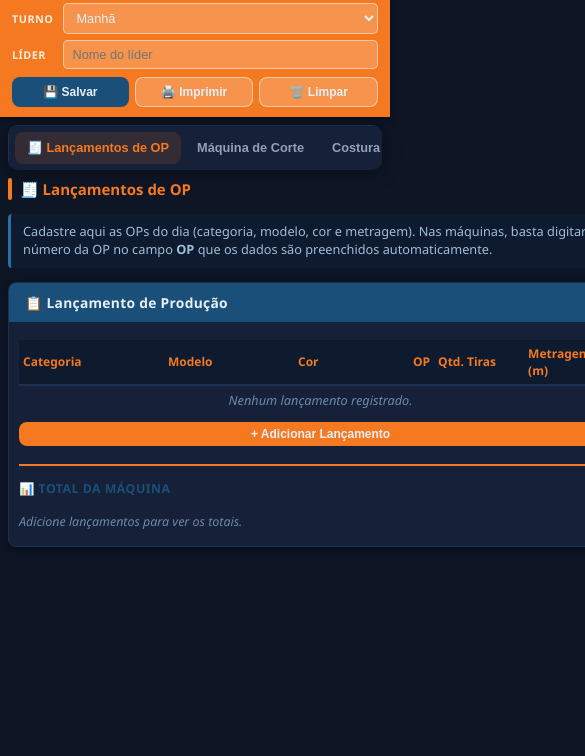
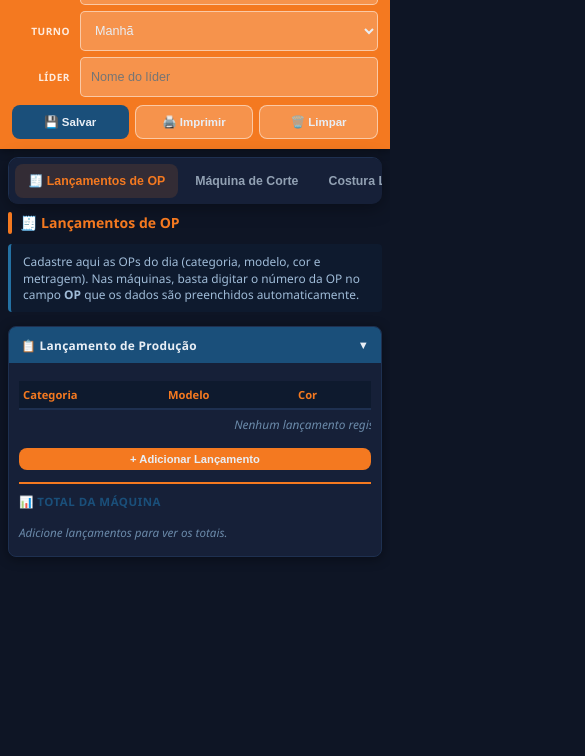
Before and after one commit to NivalcirNotebook/sistema-producao-casa-linda, a website: page index.html in a window 390 px wide. Shown: the part 88-844 px from the top of the page, 585 px wide, since content can reach past the window. Drawn offline with Linux system fonts and the light colour scheme.

Commit message:
Corrige layout mobile: tabelas com scroll, header empilhado, labels compactos

```diff
--- a/css/style.css
+++ b/css/style.css
@@ -30,6 +30,7 @@
   background: var(--gray-100);
   color: var(--gray-700);
   min-height: 100vh;
+  overflow-x: hidden;
 }
 
 /* ===== HEADER ===== */
@@ -663,7 +664,7 @@
 
 /* ===== RESPONSIVE — MOBILE (≤600px) ===== */
 @media (max-width: 600px) {
-  html { font-size: 15px; }
+  html { font-size: 14px; }
 
   /* Header empilhado */
   header {
@@ -671,23 +672,33 @@
     align-items: stretch;
     padding: 10px 12px;
     gap: 8px;
+    position: static;
   }
-  .header-logo { font-size: 0.9rem; }
-  .header-logo span { font-size: 1rem; }
+  .header-logo { font-size: 0.95rem; }
+  .header-logo span { font-size: 1.05rem; }
 
   .header-fields {
     display: grid;
-    grid-template-columns: auto 1fr;
+    grid-template-columns: 58px 1fr;
     gap: 6px 10px;
     align-items: center;
   }
-  .header-fields label { white-space: nowrap; font-size: 0.72rem; }
+  .header-fields label {
+    white-space: nowrap;
+    font-size: 0.72rem;
+    text-align: right;
+  }
   .header-fields input[type="date"],
   .header-fields input[type="text"],
-  .header-fields select { width: 100%; font-size: 0.85rem; padding: 6px 8px; }
+  .header-fields select {
+    width: 100%;
+    font-size: 0.9rem;
+    padding: 8px 10px;
+    min-height: 40px;
+  }
 
-  .header-actions { display: flex; gap: 6px; flex-wrap: wrap; }
-  .header-actions .btn { flex: 1; justify-content: center; font-size: 0.8rem; padding: 7px 10px; }
+  .header-actions { display: flex; gap: 6px; }
+  .header-actions .btn { flex: 1; justify-content: center; font-size: 0.82rem; padding: 9px 6px; }
 
   /* Layout e abas */
   .layout { flex-direction: column; padding: 8px; gap: 8px; }
@@ -711,51 +722,61 @@
   }
   .tab-btn {
     white-space: nowrap;
-    padding: 8px 12px;
-    font-size: 0.85rem;
+    padding: 9px 13px;
+    font-size: 0.88rem;
     border-radius: 8px;
   }
 
   /* Conteúdo principal */
-  main { padding: 0; }
-  .machine-title { font-size: 1rem; }
-  .section-body { padding: 10px 10px; }
+  main { padding: 0; width: 100%; max-width: 100%; }
+  .machine-title { font-size: 1rem; margin-bottom: 10px; }
+  .section-card { border-radius: 8px; overflow: hidden; }
+  .section-body { padding: 10px; overflow-x: hidden; }
+  .section-header { font-size: 0.85rem; padding: 10px 12px; }
 
-  /* Tabelas — scroll horizontal + células compactas */
-  .stoppage-table { font-size: 0.75rem; }
+  /* Tabelas — scroll horizontal obrigatório */
+  .prod-table-wrap { overflow-x: auto; -webkit-overflow-scrolling: touch; }
+  .stoppage-table { font-size: 0.75rem; min-width: 480px; }
   .stoppage-table th,
-  .stoppage-table td { padding: 5px 4px; }
-
+  .stoppage-table td { padding: 6px 4px; }
   .stoppage-table input,
   .stoppage-table select {
-    padding: 6px 5px;
+    padding: 6px 4px;
     font-size: 0.78rem;
-    min-height: 36px;
+    min-height: 38px;
   }
 
-  /* Botões de adicionar linha — empilhados */
-  .add-row-bar { display: flex; flex-wrap: wrap; gap: 6px; margin-top: 8px; }
-  .add-row-bar .btn { flex: 1 1 auto; justify-content: center; min-width: 140px; }
+  /* Botões de adicionar linha */
+  .add-row-bar { display: flex; flex-wrap: wrap; gap: 6px; margin-top: 10px; }
+  .add-row-bar .btn { flex: 1 1 auto; justify-content: center; text-align: center; }
   .btn-add--manual { margin-left: 0; }
 
   /* Totais */
+  .totals-section { padding-top: 10px; margin-top: 12px; }
   .totals-table { font-size: 0.78rem; }
   .totals-table th,
   .totals-table td { padding: 5px 6px; }
 
-  /* Operadores — coluna única */
+  /* Operadores */
   .operators-grid,
-  .operators-grid--wide { grid-template-columns: 1fr; }
-  .operator-input { min-height: 40px; font-size: 0.9rem; }
+  .operators-grid--wide { grid-template-columns: 1fr; gap: 8px; }
+  .operator-field label {
+    font-size: 0.72rem;
+    letter-spacing: 0.2px;
+  }
+  .operator-input { min-height: 42px; font-size: 0.9rem; }
 
-  /* Toast menor */
-  #toast { right: 12px; left: 12px; bottom: 12px; font-size: 0.82rem; padding: 10px 14px; }
+  /* Toast */
+  #toast { right: 10px; left: 10px; bottom: 10px; font-size: 0.82rem; padding: 10px 14px; }
 
   /* Defect summary */
   .defect-summary-title { font-size: 0.75rem; }
 
   /* Histórico / Performance */
   .hist-block { padding: 10px; }
+
+  /* Visão geral */
+  .vg-submachine { padding-bottom: 12px; margin-bottom: 12px; }
 }
 
 /* ===== DEFECT SUMMARY BAR ===== */
--- a/js/app.js
+++ b/js/app.js
@@ -164,6 +164,7 @@
       ⛔ Parada de Máquina <span class="toggle-icon">▼</span>
     </div>
     <div class="section-body">
+      <div class="prod-table-wrap">
         <table class="stoppage-table">
           <thead><tr>
             <th style="width:85px">Início</th>
@@ -177,6 +178,7 @@
             <tr class="empty-row"><td colspan="6" class="no-stoppages">Nenhuma parada registrada.</td></tr>
           </tbody>
         </table>
+      </div>
       <div class="add-row-bar">
         <button class="btn btn-add" onclick="addStoppageRow('${machineId}')">+ Adicionar Parada</button>
       </div>
```
Lines whose indentation alone changed are shown as unchanged.
